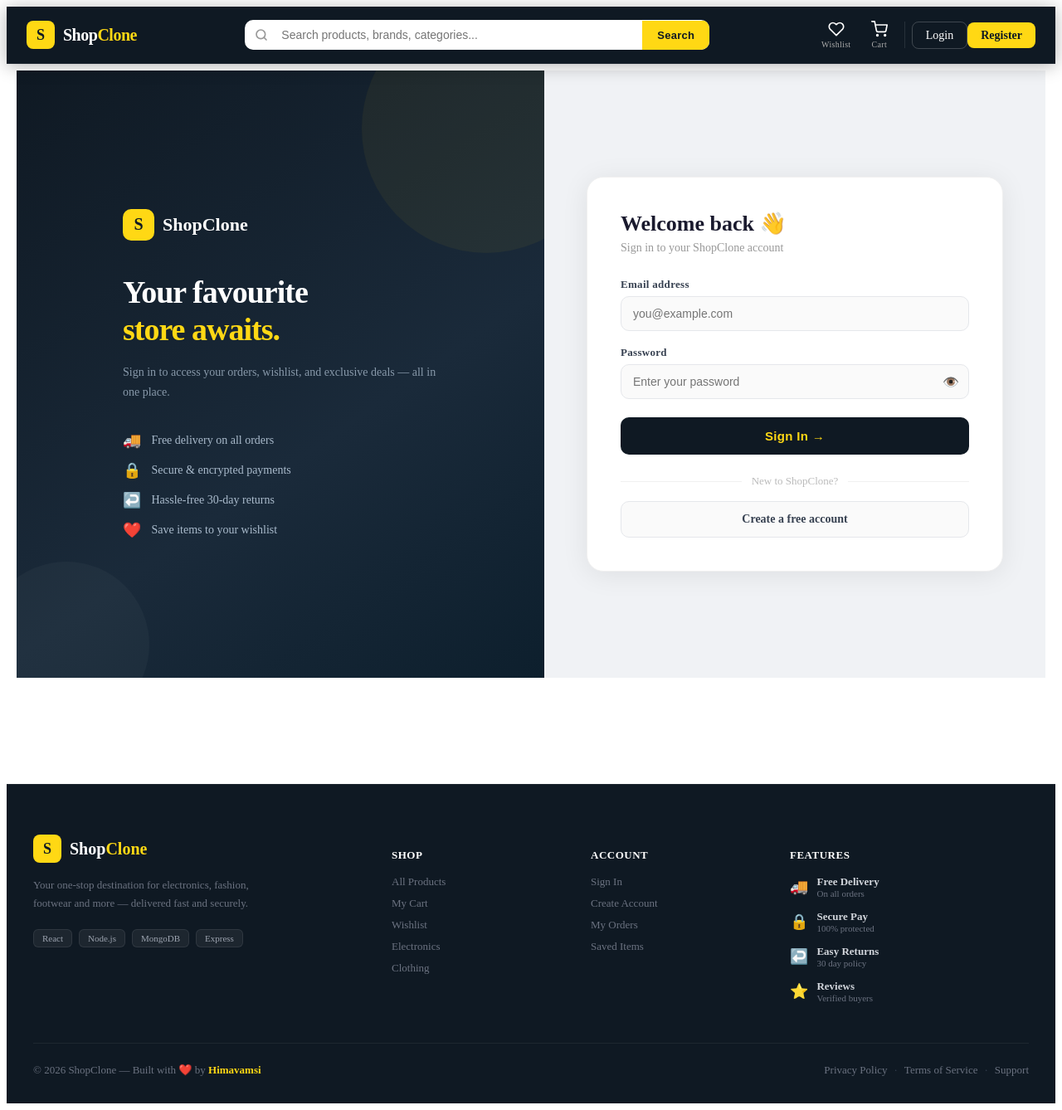
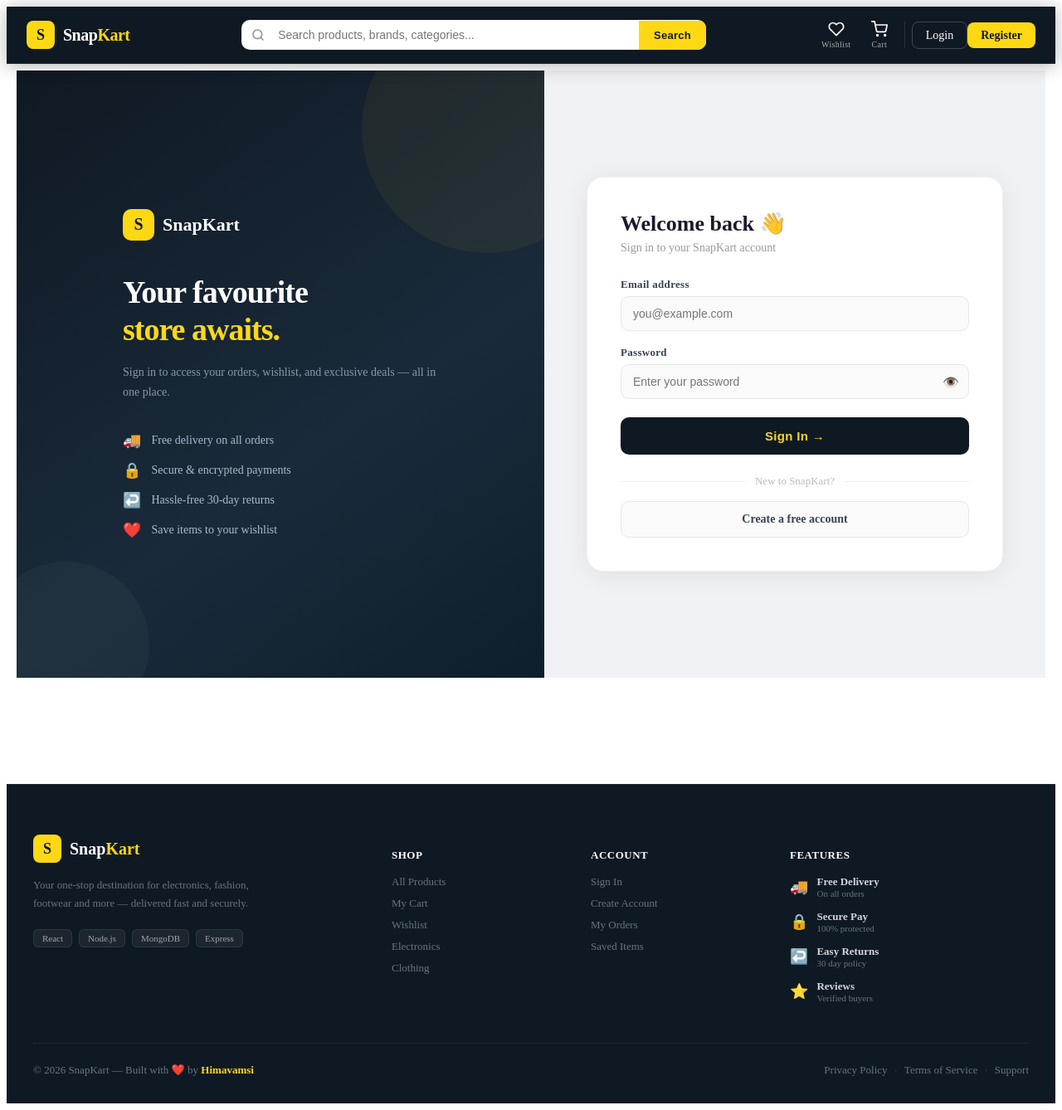
Before and after one commit to SoudaHimavamsi/ecommerce-app-mern, a React (Create React App) app in the folder frontend/: page /login in a window 1280 px wide. Shown: the whole page at 83% size. Built offline with nearby package versions, Linux system fonts and the light colour scheme.

Commit message:
Improve UI/UX and Update Title

```diff
--- a/frontend/public/index.html
+++ b/frontend/public/index.html
@@ -5,7 +5,7 @@
     <link rel="icon" href="%PUBLIC_URL%/favicon.ico" />
     <meta name="viewport" content="width=device-width, initial-scale=1" />
     <meta name="theme-color" content="#131921" />
-    <meta name="description" content="ShopClone - Modern E-Commerce Store" />
+    <meta name="description" content="SnapKart - Modern E-Commerce Store" />
 
     <!-- ✅ ADD THIS — Google Fonts -->
     <link rel="preconnect" href="https://fonts.googleapis.com" />
@@ -17,7 +17,7 @@
 
     <link rel="apple-touch-icon" href="%PUBLIC_URL%/logo192.png" />
     <link rel="manifest" href="%PUBLIC_URL%/manifest.json" />
-    <title>ShopClone - Amazon Clone</title>
+    <title>SnapKart</title>
   </head>
   <body>
     <noscript>You need to enable JavaScript to run this app.</noscript>
--- a/frontend/src/components/Footer.js
+++ b/frontend/src/components/Footer.js
@@ -14,7 +14,7 @@ const Footer = () => {
             <Link to='/' style={styles.brand}>
               <div style={styles.brandIcon}>S</div>
               <span style={styles.brandText}>
-                Shop<span style={styles.brandAccent}>Clone</span>
+                Snap<span style={styles.brandAccent}>Kart</span>
               </span>
             </Link>
             <p style={styles.brandTagline}>
@@ -78,7 +78,7 @@ const Footer = () => {
         {/* Bottom Bar */}
         <div style={styles.bottomBar}>
           <p style={styles.copyright}>
-            © {new Date().getFullYear()} ShopClone — Built with ❤️ by{' '}
+            © {new Date().getFullYear()} SnapKart — Built with ❤️ by{' '}
             <span style={styles.authorName}>Himavamsi</span>
           </p>
           <div style={styles.bottomLinks}>
--- a/frontend/src/components/Navbar.js
+++ b/frontend/src/components/Navbar.js
@@ -38,7 +38,7 @@ const Navbar = () => {
         <Link to='/' style={styles.brand}>
           <span style={styles.brandIcon}>S</span>
           <span style={styles.brandText}>
-            Shop<span style={styles.brandAccent}>Clone</span>
+            Snap<span style={styles.brandAccent}>Kart</span>
           </span>
         </Link>
 
--- a/frontend/src/pages/CheckoutPage.js
+++ b/frontend/src/pages/CheckoutPage.js
@@ -69,7 +69,7 @@ const CheckoutPage = () => {
         key: paymentOrder.keyId,
         amount: paymentOrder.amount,
         currency: paymentOrder.currency,
-        name: 'ShopClone',
+        name: 'SnapKart',
         description: 'Order Payment',
         order_id: paymentOrder.orderId,
         handler: async function (response) {
--- a/frontend/src/pages/LoginPage.js
+++ b/frontend/src/pages/LoginPage.js
@@ -44,7 +44,7 @@ const LoginPage = () => {
         <div style={styles.leftContent}>
           <Link to='/' style={styles.brandLink}>
             <div style={styles.brandIconBox}>S</div>
-            <span style={styles.brandName}>ShopClone</span>
+            <span style={styles.brandName}>SnapKart</span>
           </Link>
           <h2 style={styles.leftTitle}>
             Your favourite<br />
@@ -77,7 +77,7 @@ const LoginPage = () => {
         <div style={styles.formCard}>
           <div style={styles.formHeader}>
             <h1 style={styles.formTitle}>Welcome back 👋</h1>
-            <p style={styles.formSubtitle}>Sign in to your ShopClone account</p>
+            <p style={styles.formSubtitle}>Sign in to your SnapKart account</p>
           </div>
 
           {error && (
@@ -147,7 +147,7 @@ const LoginPage = () => {
 
           <div style={styles.dividerRow}>
             <div style={styles.dividerLine} />
-            <span style={styles.dividerText}>New to ShopClone?</span>
+            <span style={styles.dividerText}>New to SnapKart?</span>
             <div style={styles.dividerLine} />
           </div>
 
--- a/frontend/src/pages/RegisterPage.js
+++ b/frontend/src/pages/RegisterPage.js
@@ -50,7 +50,7 @@ const RegisterPage = () => {
         <div style={styles.leftContent}>
           <Link to='/' style={styles.brandLink}>
             <div style={styles.brandIconBox}>S</div>
-            <span style={styles.brandName}>ShopClone</span>
+            <span style={styles.brandName}>SnapKart</span>
           </Link>
           <h2 style={styles.leftTitle}>
             Join thousands of<br />
@@ -82,7 +82,7 @@ const RegisterPage = () => {
         <div style={styles.formCard}>
           <div style={styles.formHeader}>
             <h1 style={styles.formTitle}>Create account ✨</h1>
-            <p style={styles.formSubtitle}>Join ShopClone — it's free!</p>
+            <p style={styles.formSubtitle}>Join SnapKart — it's free!</p>
           </div>
 
           {error && (
```
